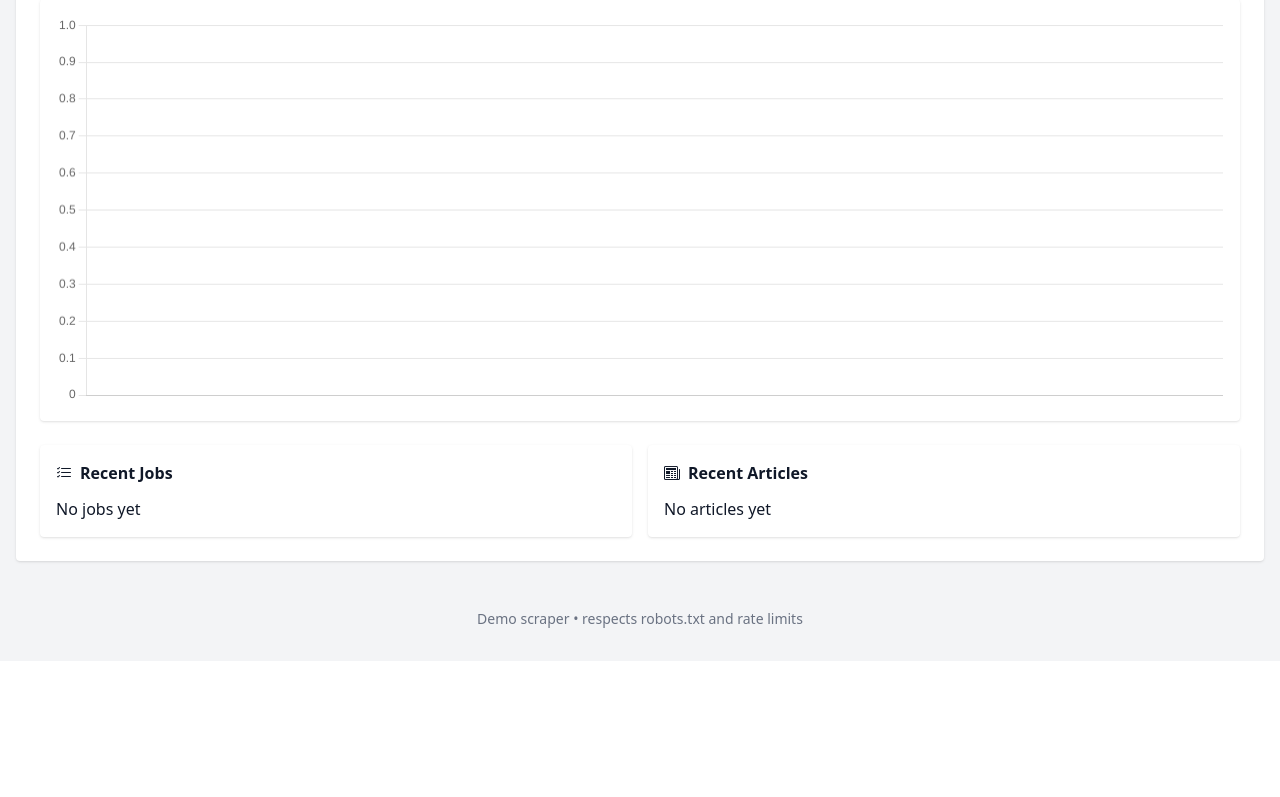
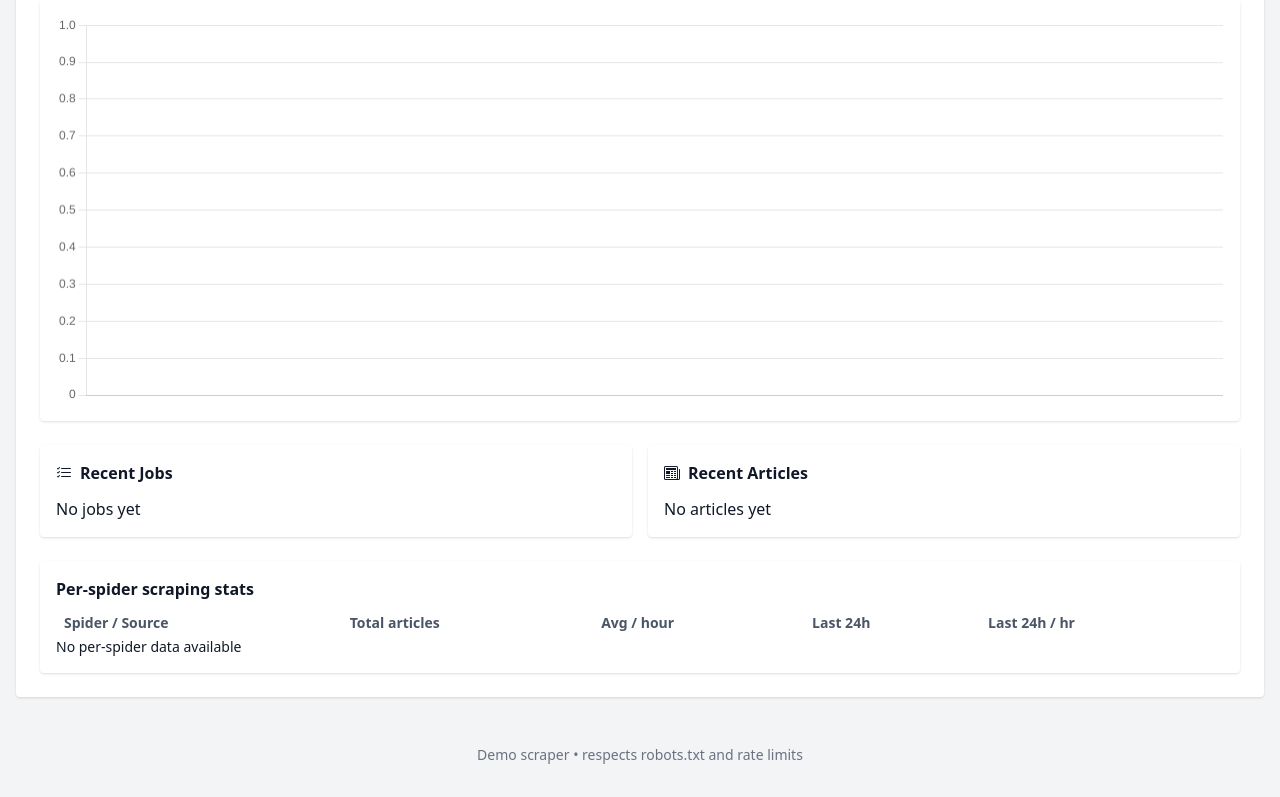
Before and after one commit to MACantara/Scrapy-Test, a Flask app: page /analytics in a window 1280 px wide. Shown: the part 726-1523 px from the top of the page. Before the commit the page ends 1354 px from the top, so only its background shows below. Run offline with Flask 3, Linux system fonts and the light colour scheme; data that the repository does not hold is empty.

Commit message:
Add per-spider scraping statistics to analytics page

```diff
--- a/app/templates/analytics.html
+++ b/app/templates/analytics.html
@@ -91,6 +91,40 @@
       </ul>
     </div>
   </div>
+
+  <div class="mt-6 bg-white p-4 rounded shadow">
+    <h2 class="font-semibold mb-2">Per-spider scraping stats</h2>
+    {% if scraping_stats and scraping_stats.avg_per_hour is not none %}
+      <div class="overflow-x-auto">
+        <table class="w-full text-sm">
+          <thead>
+            <tr class="text-left text-gray-600">
+              <th class="px-2 py-1">Spider / Source</th>
+              <th class="px-2 py-1">Total articles</th>
+              <th class="px-2 py-1">Avg / hour</th>
+              <th class="px-2 py-1">Last 24h</th>
+              <th class="px-2 py-1">Last 24h / hr</th>
+            </tr>
+          </thead>
+          <tbody>
+            {% for name, s in per_spider_stats.items() %}
+              <tr class="border-t">
+                <td class="px-2 py-1 font-medium">{{ name }}</td>
+                <td class="px-2 py-1">{{ s.total }}</td>
+                <td class="px-2 py-1">{{ s.avg_per_hour|round(2) }}</td>
+                <td class="px-2 py-1">{{ s.last_24h }}</td>
+                <td class="px-2 py-1">{{ s.last_24h_per_hour|round(2) }}</td>
+              </tr>
+            {% else %}
+              <tr><td colspan="5">No per-spider data available</td></tr>
+            {% endfor %}
+          </tbody>
+        </table>
+      </div>
+    {% else %}
+      <div class="text-sm text-gray-500">No scraping stats available.</div>
+    {% endif %}
+  </div>
 </div>
 {% endblock %}
 
--- a/app/views.py
+++ b/app/views.py
@@ -181,7 +181,30 @@ def analytics():
         'last_24h_per_hour': last_24h_per_hour,
     }
 
+    # per-spider statistics: total, avg/hr (based on min/max created_at per source), last 24h counts
+    try:
+        src_rows = db.session.query(Article.source, func.count(Article.id), func.min(Article.created_at), func.max(Article.created_at)).group_by(Article.source).all()
+        per_spider_stats = {}
+        from datetime import timedelta
+        since = datetime.utcnow() - timedelta(days=1)
+        for source, cnt, min_c, max_c in src_rows:
+            name = source or 'unknown'
+            if min_c and max_c and max_c > min_c:
+                hrs = (max_c - min_c).total_seconds() / 3600.0
+            else:
+                hrs = 1.0
+            avg = cnt / max(1.0, hrs)
+            last_24h_cnt = db.session.query(func.count(Article.id)).filter(Article.source == source, Article.created_at >= since).scalar() or 0
+            per_spider_stats[name] = {
+                'total': cnt,
+                'avg_per_hour': avg,
+                'last_24h': last_24h_cnt,
+                'last_24h_per_hour': last_24h_cnt / 24.0,
+            }
+    except Exception:
+        per_spider_stats = {}
+
     return render_template('analytics.html', total_articles=total_articles, per_source=per_source,
                            job_counts=job_counts, recent_jobs=recent_jobs, recent_articles=recent_articles,
                            source_labels=source_labels, source_counts=source_counts,
-                           scraping_stats=scraping_stats)
+                           scraping_stats=scraping_stats, per_spider_stats=per_spider_stats)
```
